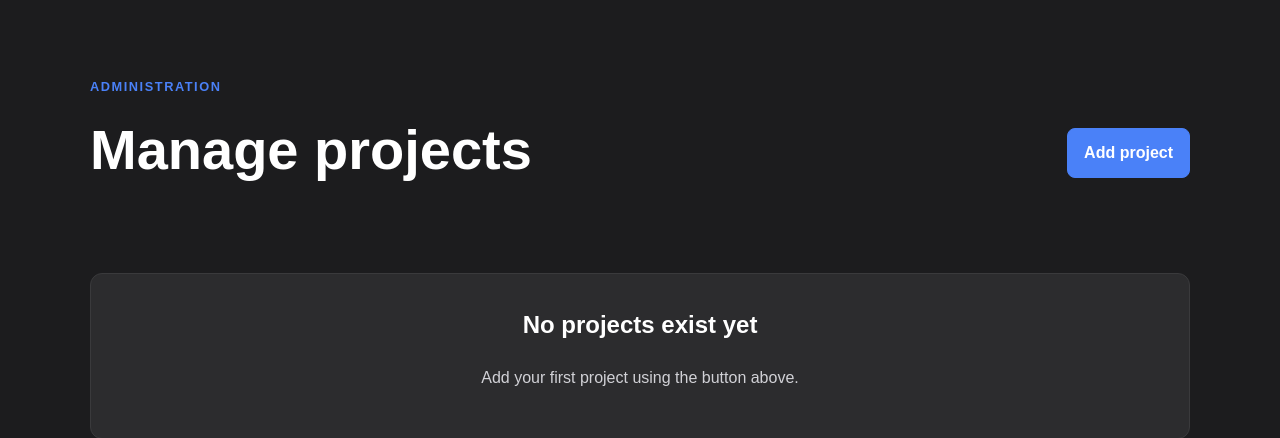
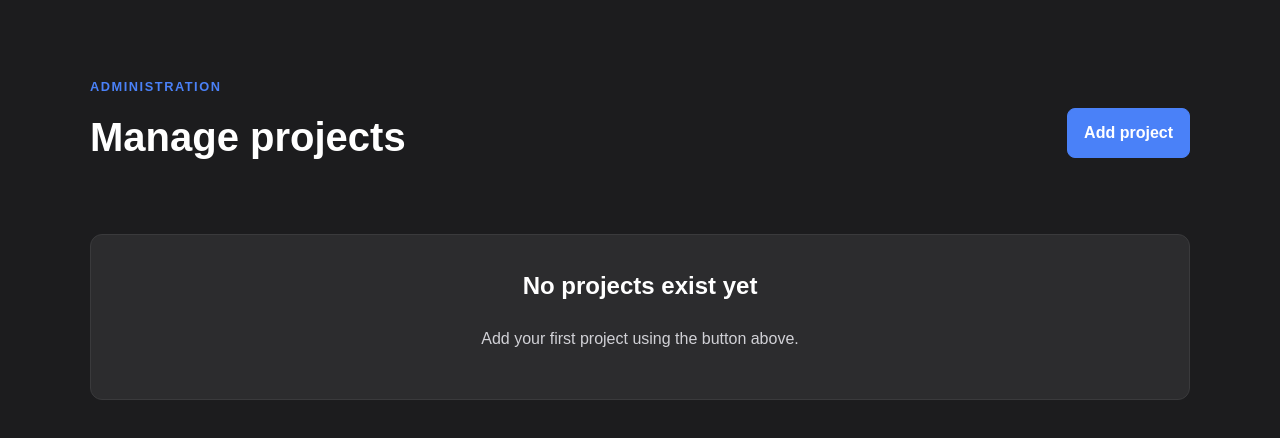
Before and after one commit to alnavski98/Project-website, a Flask app: page /admin/projects in a window 1280 px wide. Shown: the part 67-505 px from the top of the page. Run offline with Flask 3, Linux system fonts and the light colour scheme; the visitor is signed in with stand-in values (Sample User, id 1); data that the repository does not hold is empty.

Commit message:
Changed font size for manage projects

```diff
--- a/static/css/admin.css
+++ b/static/css/admin.css
@@ -25,9 +25,9 @@
     margin-top: 0;
 
     font-size: clamp(
-        2.2rem,
-        5vw,
-        3.5rem
+        2.5rem,
+        6vw,
+        2.5rem
     );
 }
 
```
